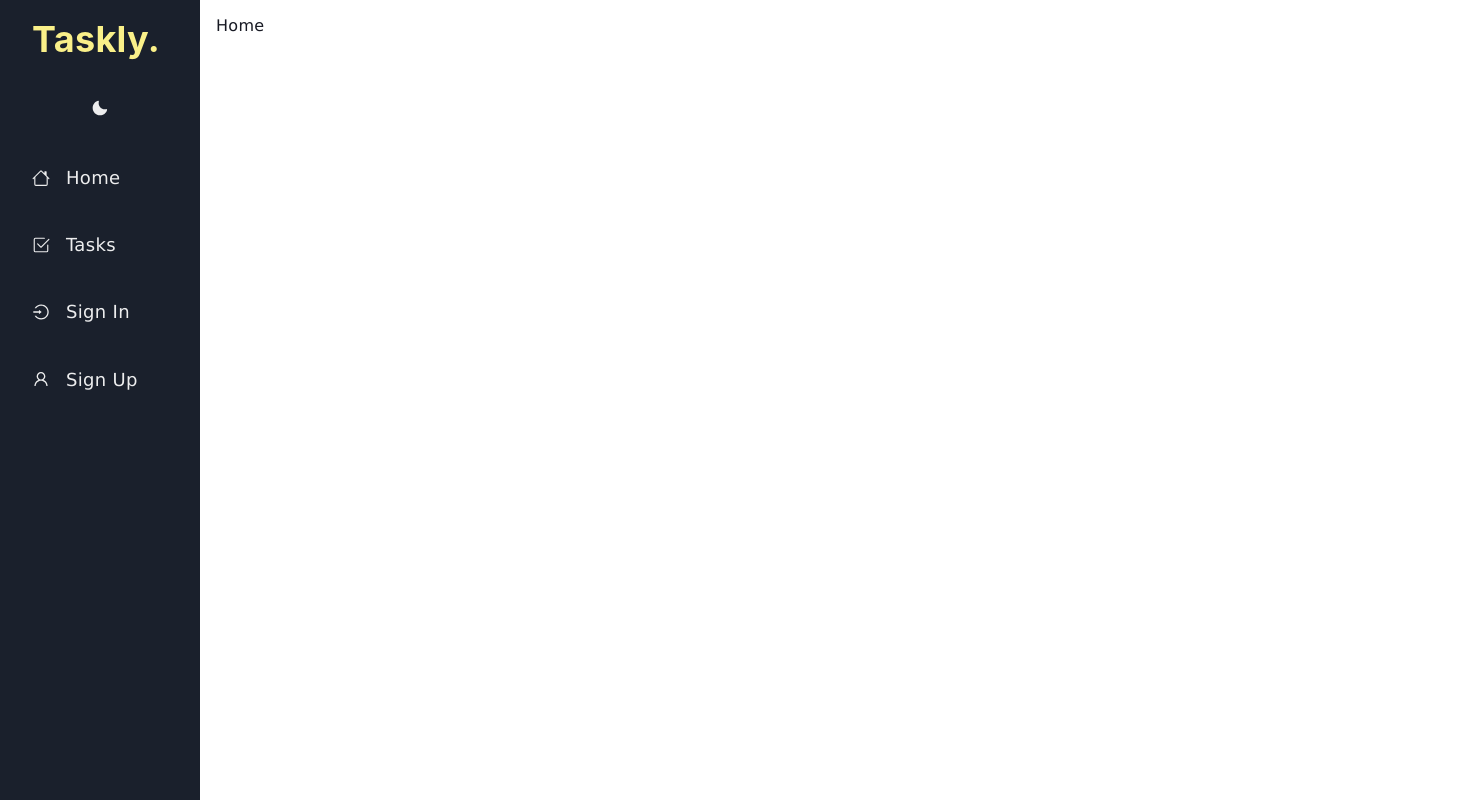
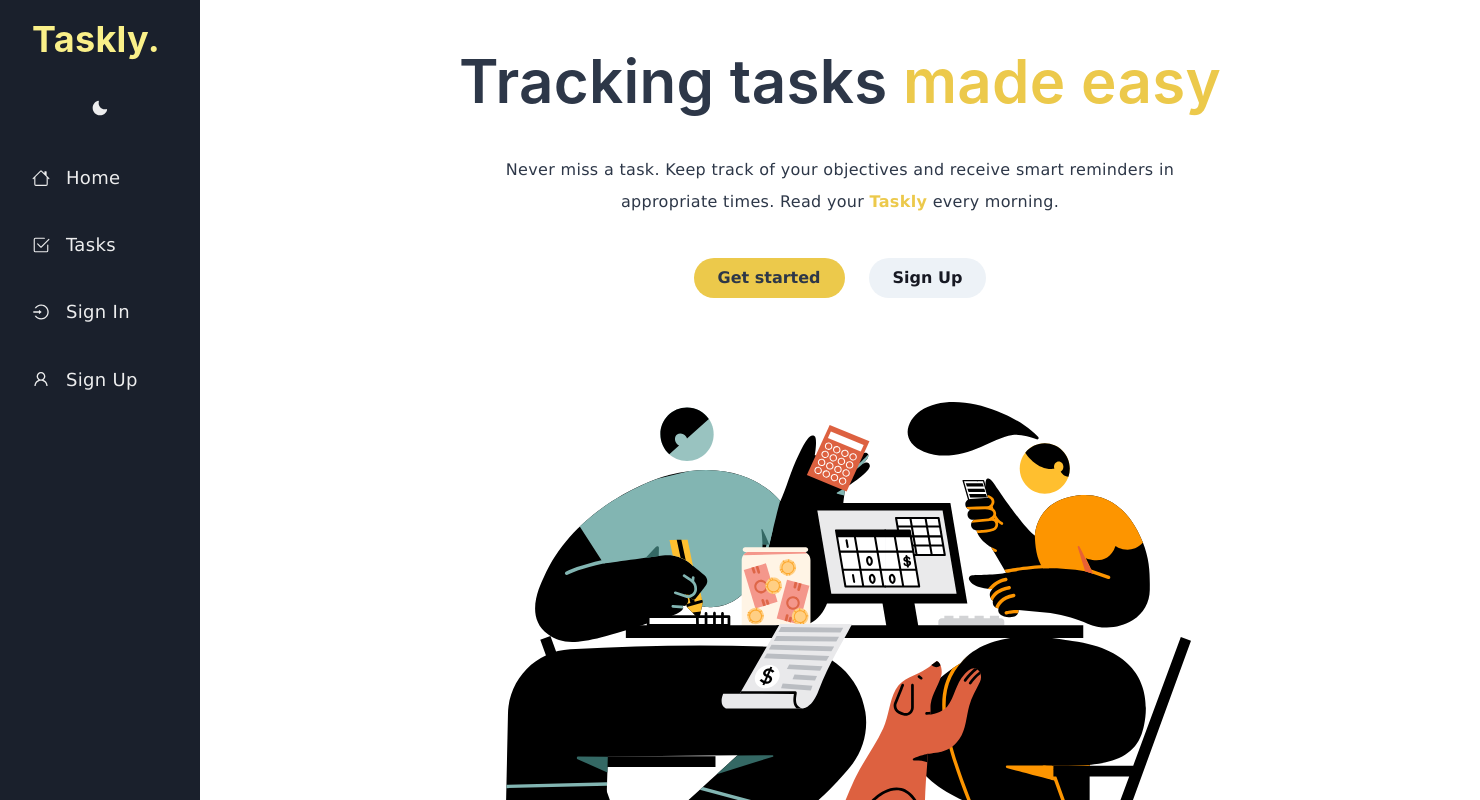
Before and after one commit to eduardo-pires-tavares/todo-app, a React (Create React App) app: page /SignIn in a window 1280 px wide. Shown: the top 800 px of the page, 1480 px wide, since content can reach past the window. Built offline with nearby package versions, Linux system fonts and the light colour scheme.

Commit message:
Working on Home Page

```diff
--- /dev/null
+++ b/src/components/Illustration/Illustration.tsx
@@ -0,0 +1,16 @@
+import { Icon, IconProps } from '@chakra-ui/react';
+import { ReactComponent as HeroSvg } from '../../assets/hero.svg';
+
+export const Illustration = ({ ...rest }: IconProps) => {
+  return (
+    <Icon
+      width="100%"
+      viewBox="0 0 702 448"
+      fill="none"
+      xmlns="http://www.w3.org/2000/svg"
+      {...rest}
+    >
+      <HeroSvg />
+    </Icon>
+  );
+};
--- a/src/components/Layout/Layout.tsx
+++ b/src/components/Layout/Layout.tsx
@@ -10,11 +10,7 @@ export const Layout = ({ children }: Props) => {
     <>
       <Grid templateColumns={{ base: '1fr', md: '200px 1fr' }}>
         <GridItem>{<SideBar />}</GridItem>
-        <GridItem>
-          <Container maxW="" h={'100vh'} p={4}>
-            {children}
-          </Container>
-        </GridItem>
+        <GridItem h={'100vh'}>{children}</GridItem>
       </Grid>
     </>
   );
--- a/src/components/Navigation/NavItem.tsx
+++ b/src/components/Navigation/NavItem.tsx
@@ -1,4 +1,4 @@
-import { FlexProps, Flex, Icon, Box } from '@chakra-ui/react';
+import { FlexProps, Flex, Icon } from '@chakra-ui/react';
 import { ReactText } from 'react';
 import { IconType } from 'react-icons';
 import { Link } from 'react-router-dom';
--- a/src/components/Navigation/SideBar.tsx
+++ b/src/components/Navigation/SideBar.tsx
@@ -3,15 +3,13 @@ import {
   Drawer,
   DrawerContent,
   useColorModeValue,
-  useDisclosure,
-  useMediaQuery
+  useDisclosure
 } from '@chakra-ui/react';
 import { MobileNav } from './MobileNav';
 import { SideBarContent } from './SideBarContent';
 
 export const SideBar = () => {
   const { isOpen, onOpen, onClose } = useDisclosure();
-  const [isLargerThan480] = useMediaQuery('(min-width: 480px)');
 
   return (
     <Box
--- a/src/components/index.ts
+++ b/src/components/index.ts
@@ -1,3 +1,4 @@
 export * from './ColorMode/ColorMode';
 export * from './Navigation/SideBar';
 export * from './Layout/Layout';
+export * from './Illustration/Illustration';
--- a/src/pages/Home/Home.tsx
+++ b/src/pages/Home/Home.tsx
@@ -1,3 +1,77 @@
+import {
+  Heading,
+  Text,
+  Button,
+  useColorModeValue,
+  HStack,
+  VStack,
+  Flex
+} from '@chakra-ui/react';
+import { Link } from 'react-router-dom';
+import { Illustration } from 'src/components';
+import { RoutesPath } from 'src/router';
+
 export const Home = () => {
-  return <div>Home</div>;
+  return (
+    <Flex
+      w="100vw"
+      bg={useColorModeValue('whiteAlpha.900', 'gray.800')}
+      justifyContent="center"
+    >
+      <VStack
+        py={{ base: 4, md: 12 }}
+        spacing={{ base: 8, md: 10 }}
+        textAlign="center"
+        align="center"
+        maxW="5xl"
+        justifyContent="center"
+      >
+        <Heading
+          color={useColorModeValue('gray.700', 'whiteAlpha.900')}
+          fontWeight="600"
+          lineHeight="110%"
+          fontSize={{ base: '3xl', sm: '4xl', md: '6xl' }}
+        >
+          Tracking tasks{' '}
+          <Text as="span" color="yellow.400">
+            made easy
+          </Text>
+        </Heading>
+        <Text
+          color={useColorModeValue('gray.700', 'whiteAlpha.900')}
+          maxW="3xl"
+          lineHeight="200%"
+        >
+          Never miss a task. Keep track of your objectives and receive smart
+          reminders in appropriate times. Read your{' '}
+          <Text fontWeight="600" as="span" color="yellow.400">
+            Taskly
+          </Text>{' '}
+          every morning.
+        </Text>
+        <HStack spacing={6}>
+          <Button
+            rounded={'full'}
+            px={6}
+            color={useColorModeValue('gray.700', 'whiteAlpha.900')}
+            bg={'yellow.400'}
+            _hover={{ bg: 'yellow.500' }}
+          >
+            Get started
+          </Button>
+          <Link to={RoutesPath.SignUp}>
+            <Button rounded={'full'} px={6} fontWeight="600">
+              Sign Up
+            </Button>
+          </Link>
+        </HStack>
+        <Flex w={'full'} justifyContent="center" align="center">
+          <Illustration
+            height={{ sm: '24rem', lg: '28rem' }}
+            mt={{ base: 12, sm: 16 }}
+          />
+        </Flex>
+      </VStack>
+    </Flex>
+  );
 };
--- a/src/router/Router.tsx
+++ b/src/router/Router.tsx
@@ -4,31 +4,38 @@ import { Tasks, Home } from 'src/pages';
 import { AiOutlineLogin, AiOutlineUser } from 'react-icons/ai';
 import { BsHouse, BsCheck2Square } from 'react-icons/bs';
 
+export enum RoutesPath {
+  'Home' = '/',
+  'Tasks' = '/Tasks',
+  'SignIn' = '/SignIn',
+  'SignUp' = '/SignUp'
+}
+
 type AppRoute = {
   name: string;
-  path: string;
+  path: RoutesPath;
   icon: IconType;
 };
 
 export const AppRoutes: AppRoute[] = [
   {
     name: 'Home',
-    path: '/',
+    path: RoutesPath.Home,
     icon: BsHouse
   },
   {
     name: 'Tasks',
-    path: '/Tasks',
+    path: RoutesPath.Tasks,
     icon: BsCheck2Square
   },
   {
     name: 'Sign In',
-    path: '/SignIn',
+    path: RoutesPath.SignIn,
     icon: AiOutlineLogin
   },
   {
     name: 'Sign Up',
-    path: '/SignUp',
+    path: RoutesPath.SignUp,
     icon: AiOutlineUser
   }
 ];
```
Also changed, not shown: src/assets/hero.svg (added).
